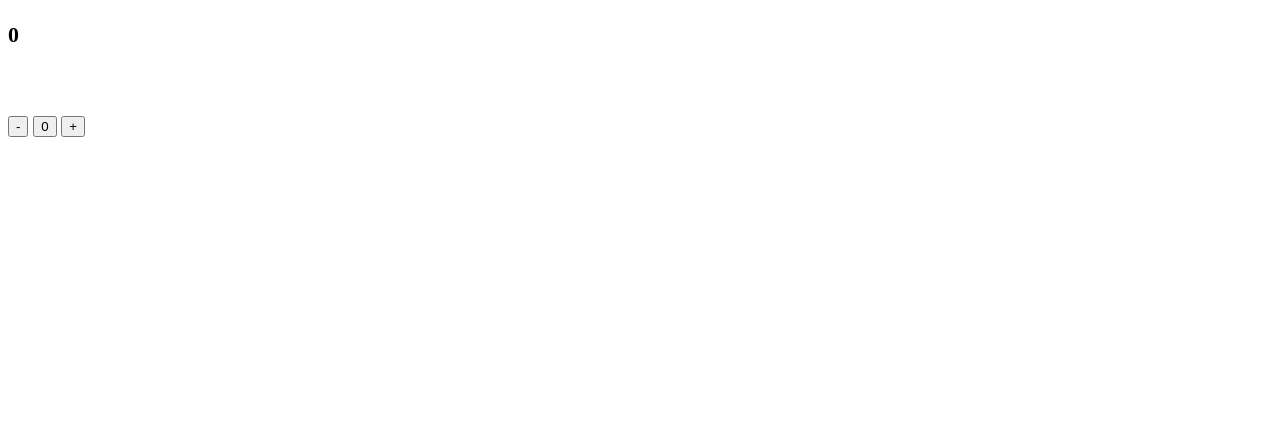
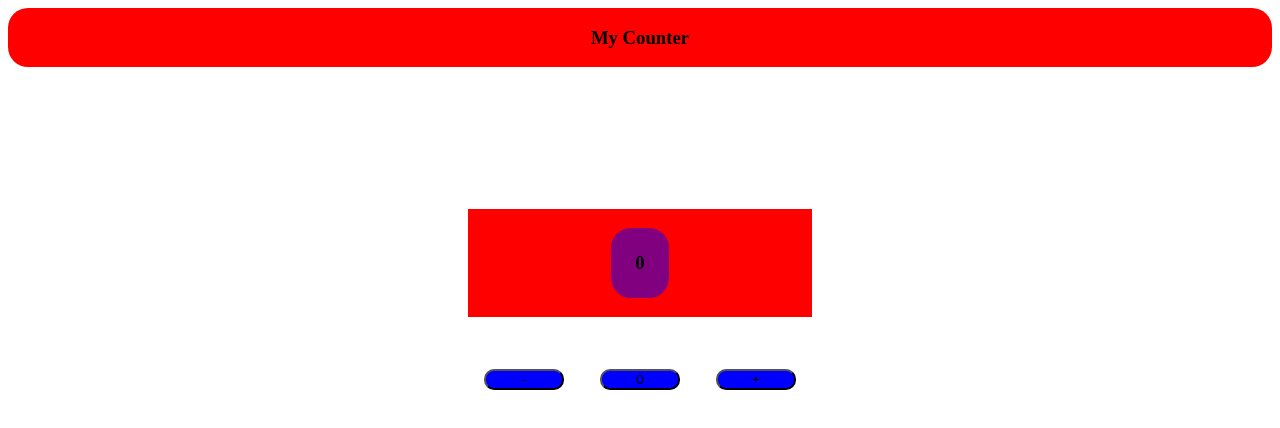
Before and after one commit to njhjgyj/counter, a plain HTML site: page index.html in a window 1280 px wide. Drawn offline with Linux system fonts and the light colour scheme.

Commit message:
Update index.html

```diff
--- a/index.html
+++ b/index.html
@@ -5,31 +5,77 @@
     <meta http-equiv="X-UA-Compatible" content="IE=edge">
     <meta name="viewport" content="width=device-width, initial-scale=1.0">
     <title>Document</title>
-    <style></style>
+    <style>
+
+    </style>
 </head>
 <style>
     #mainDiv{
-    color = "white";
+    color: "white";
+    display: flex;
+    justify-content: center;
+    align-content: center;
+    align-items: center;
+    height: 60vh;
+    background-color: white;
     }
 
-    #myCounterH3Tag{
+    .span{
+        display: flex;
+        justify-content: center;
+    }
 
-    color = "white"
+    header{
+        display: flex;
+        justify-content: center;
+        background-color: red;
+        text-align: center;
+        border-radius: 20px;
 
+    }
+
+    .span2{
+        display: flex;
+        justify-content: center;
+        background-color: red;
+    }
+
+    button{
+        margin: 2vh;
+        width: 80px;
+        border-radius: 10px;
+        cursor: pointer;
+        background-color: blue;
+    }
+
+    #displayCounterH3Tag{
+        background-color: purple;
+        padding: 3vh;
+        border-radius: 20px;
     }
 
 </style>
 <body>
 
+<header>
+
+    <span class="span1"> <h3 id="myCounterH3Tag"> My Counter </h3> </span>
+
+</header>
+
+
+
 <div id="mainDiv">
-
-<span class="span1"> <h3 id="myCounterH3Tag> My Counter </h3> </span>
 
 <div id="div1">
 
 <span class="span2"> <h3 id="displayCounterH3Tag"> 0 </h3> </span> <br> <br>
 
+<div id="div2">
+
 <button id="btn1ForDecrement"> - </button> <button id="btn2ForZero"> 0 </button> <button id="btn3ForIncrement"> + </button>
+
+</div>
 
 </div>
 
@@ -55,7 +101,7 @@ document.getElementById("displayCounterH3Tag").innerHTML = --number;
 
 getBtn2.addEventListener("click", function() {
 
-document.getElementById("displayCounterH3Tag").innerText = 0;
+document.getElementById("displayCounterH3Tag").innerText = number = 0;
 
 });
 
```
